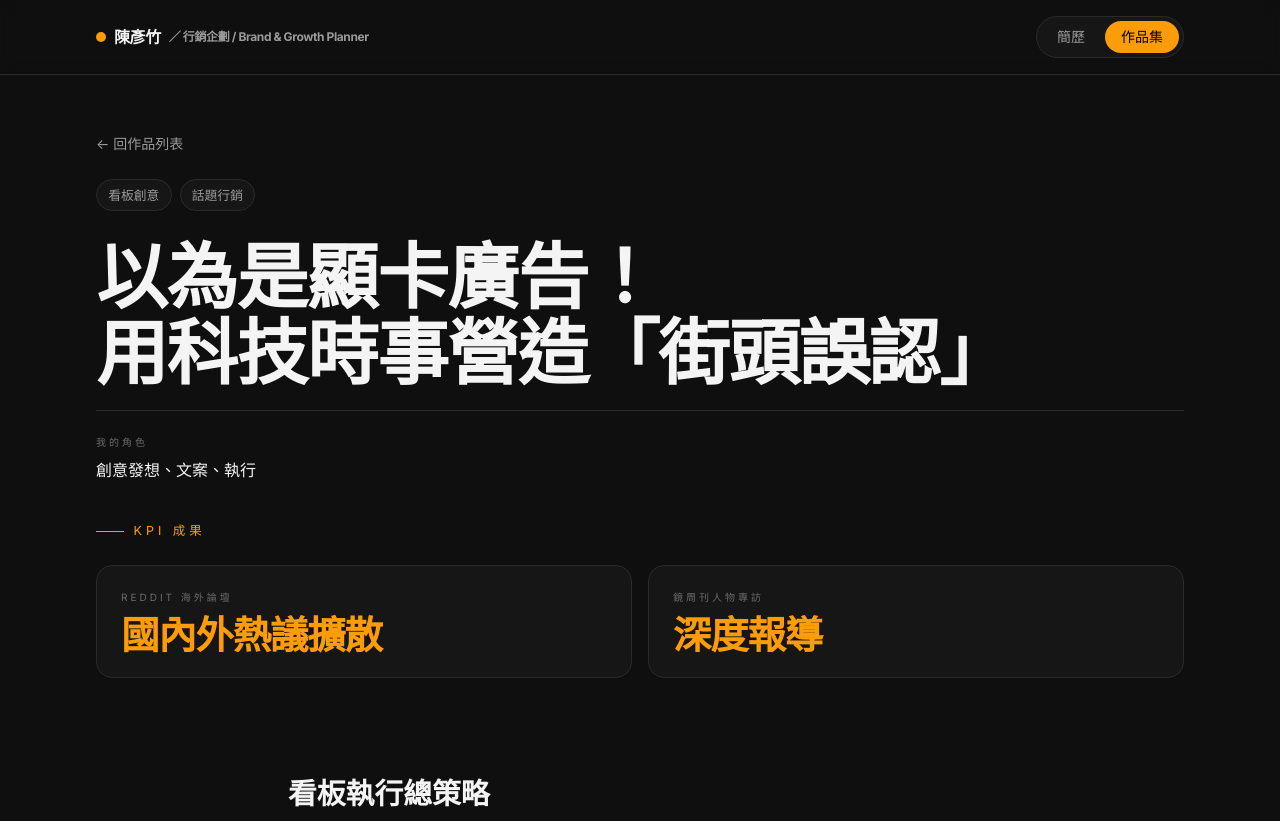
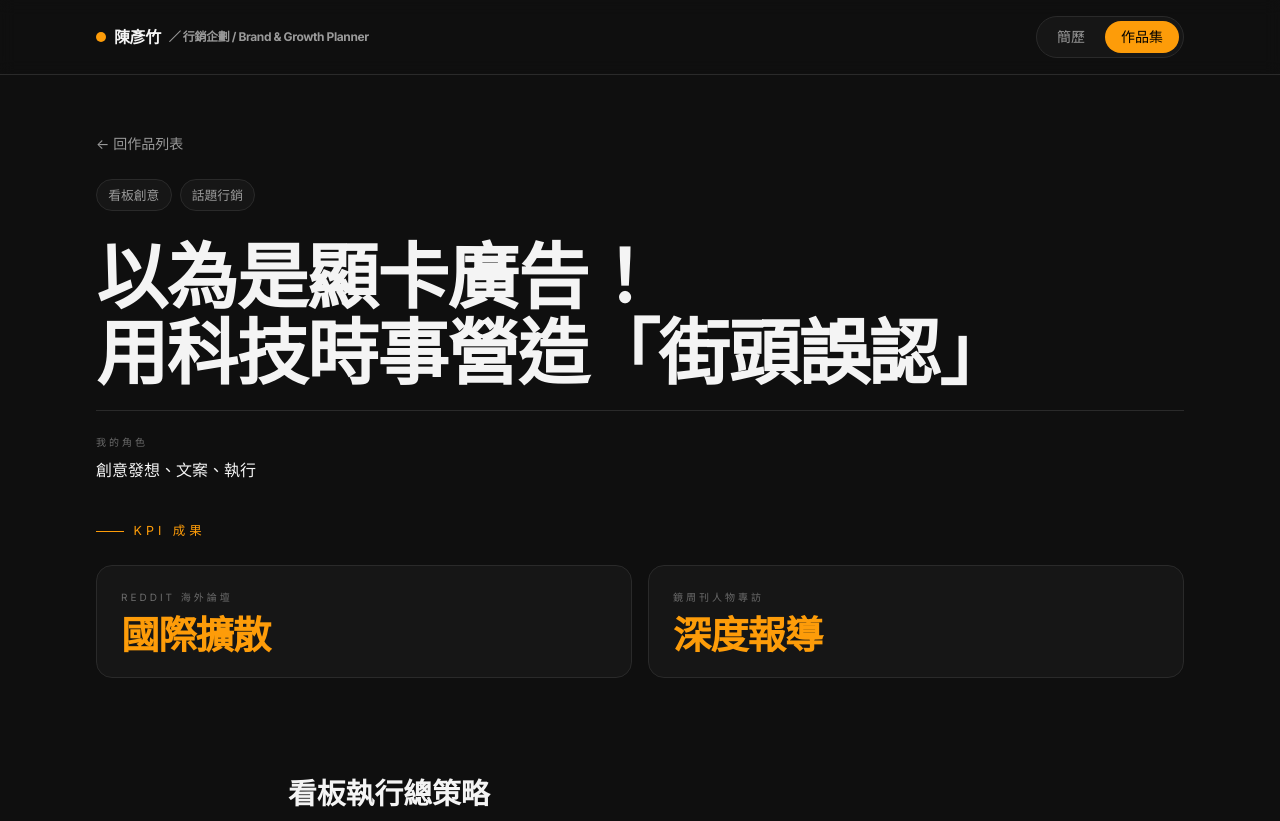
Before and after one commit to lilandrew0203/lilandrew0203.github.io, an Astro site: page /works/billboard-5080 in a window 1280 px wide. Shown: the top 821 px of the page. Built offline with nearby package versions, Linux system fonts and the light colour scheme; Astro itself is replaced by a stand-in of ours.

Commit message:
chore: update billboard-5080 Reddit KPI value to 國際擴散
Co-Authored-By: Claude Sonnet 4.6 <noreply@anthropic.com>

```diff
--- a/src/content/works/billboard-5080.md
+++ b/src/content/works/billboard-5080.md
@@ -10,7 +10,7 @@ coverImage: "/images/works/billboard-creative/5080-nvidia.jpg"
 summary: "NVIDIA RTX 5080 發表期間，用仿真規格圖樣看板讓路人誤以為是顯卡廣告，引發 Reddit 海外論壇與民視、鏡周刊主動報導。"
 kpis:
   - label: "Reddit 海外論壇"
-    value: "國內外熱議擴散"
+    value: "國際擴散"
   - label: "鏡周刊人物專訪"
     value: "深度報導"
 tools: []
```
